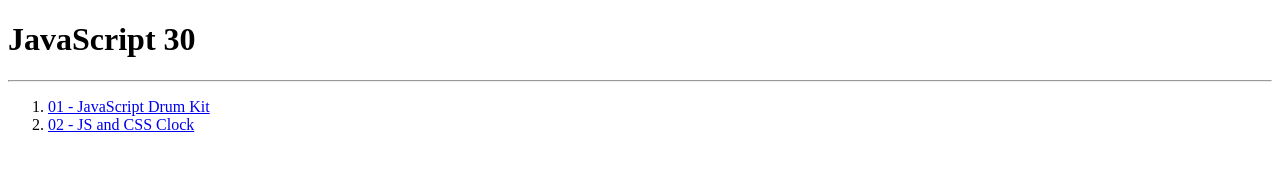
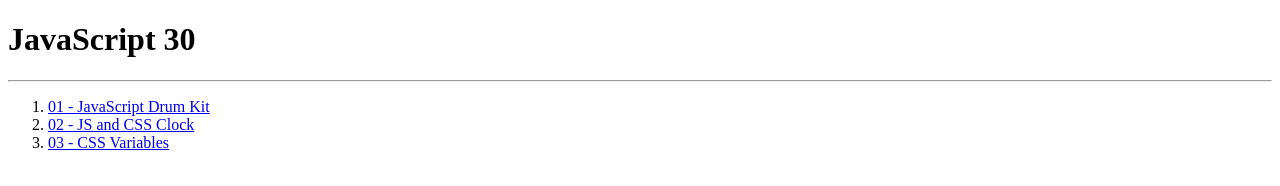
Before and after one commit to WilliamDGH/javascript30-finished, a plain HTML site: page index.html in a window 1280 px wide. Drawn offline with Linux system fonts and the light colour scheme.

Commit message:
finished 03

```diff
--- a/index.html
+++ b/index.html
@@ -13,6 +13,7 @@
 <ol>
   <li><a href="01 - JavaScript Drum Kit/index-START.html">01 - JavaScript Drum Kit</a></li>
   <li><a href="02 - JS and CSS Clock/index-START.html">02 - JS and CSS Clock</a></li>
+  <li><a href="03 - CSS Variables/index-START.html">03 - CSS Variables</a></li>
 </ol>
 </body>
 </html>
```
